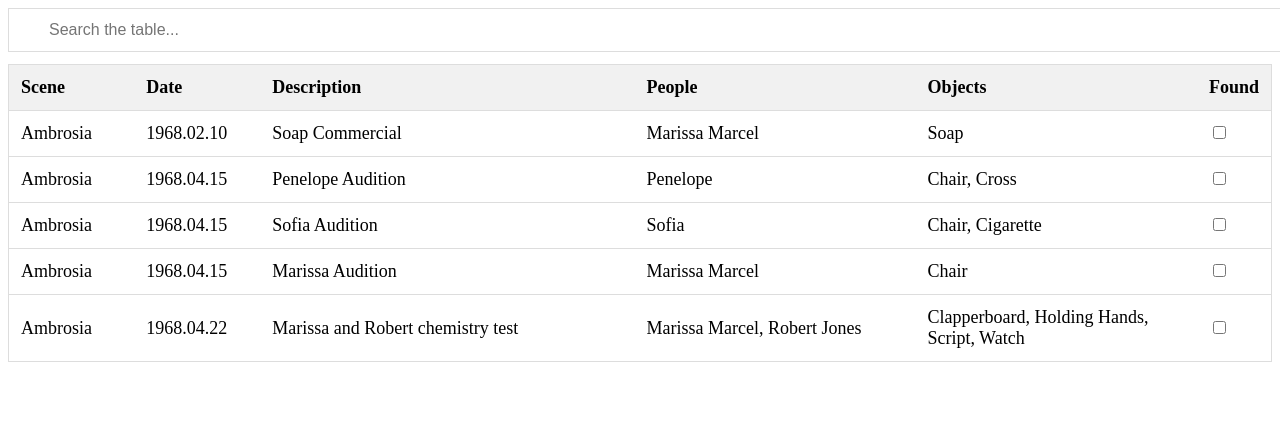
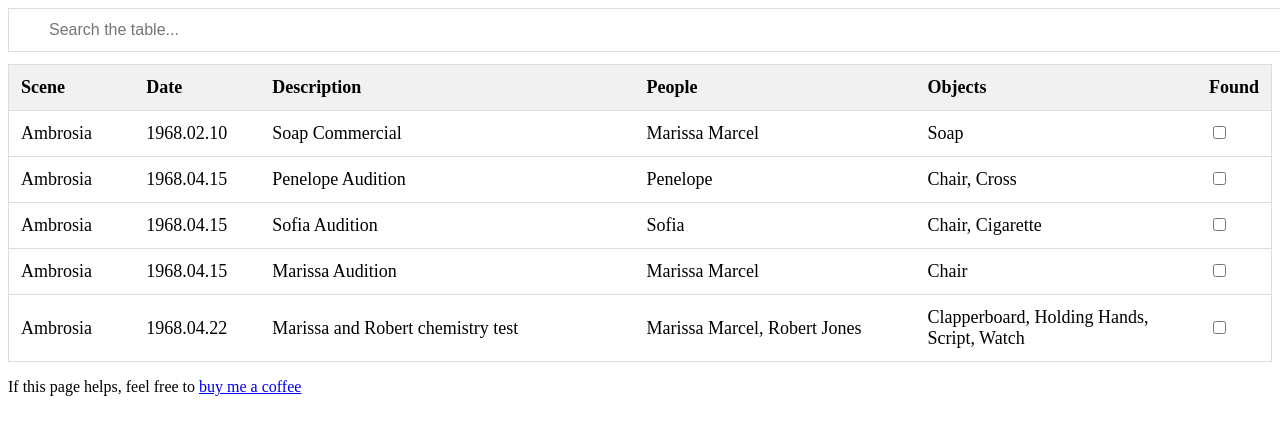
Before and after one commit to shawneeunion/Immortality-Scenes, a plain HTML site: page index.html in a window 1280 px wide. Shown: the top 434 px of the page. Drawn offline with Linux system fonts and the light colour scheme.

Commit message:
Update index.html
Added title and a tip link.

```diff
--- a/index.html
+++ b/index.html
@@ -2,7 +2,7 @@
 <html lang="en">
   <head>
     <meta charset="utf-8">
-    <title>title</title>
+    <title>Immortality Scene Database</title>
     <link rel="stylesheet" href="styles.css">
   </head>
   <body>
@@ -57,6 +57,10 @@
   </tr>
 </table>
 
+<footer>
+  <p>If this page helps, feel free to <a href="https://www.buymeacoffee.com/shawneeunion">buy me a coffee</a></p>
+</footer>
+
 <script>
 function performSearch() {
 
```
